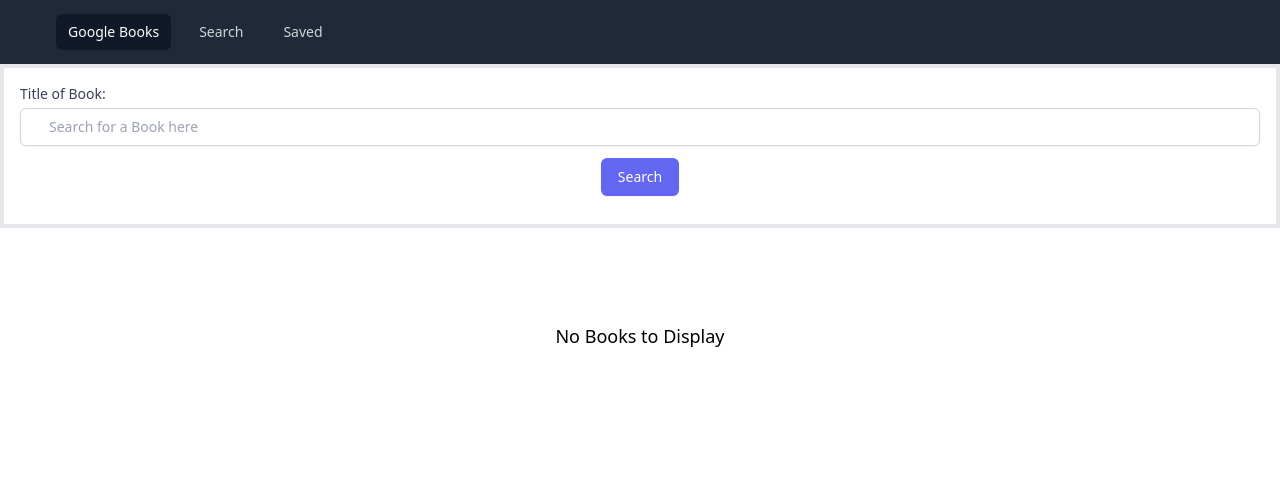
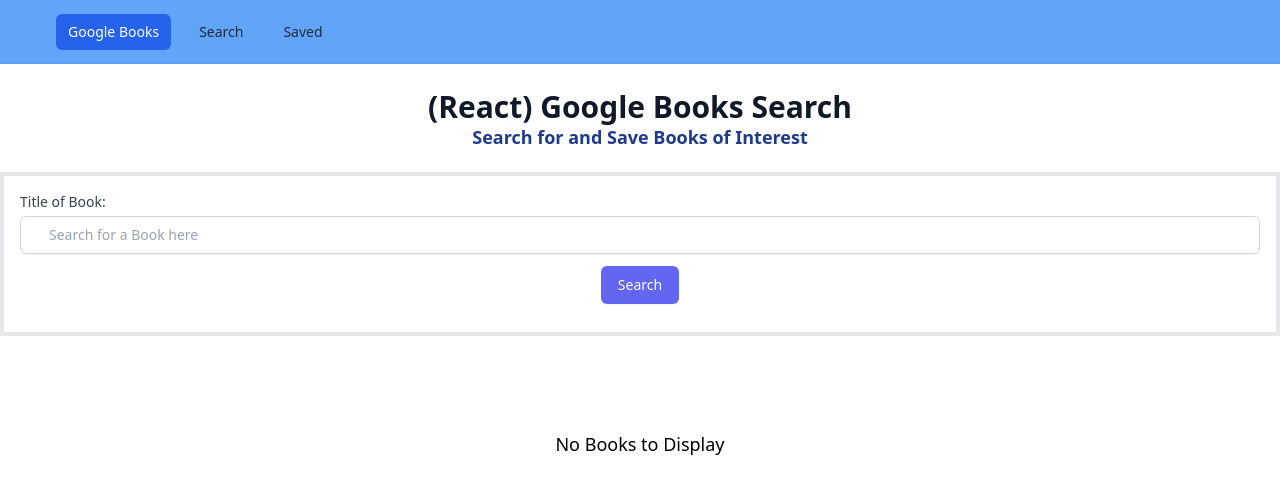
Before and after one commit to falbuna/Google_Books_Search, a React (Create React App) app in the folder client/: page / in a window 1280 px wide. Shown: the top 494 px of the page. Built offline with nearby package versions, Linux system fonts and the light colour scheme.

Commit message:
Added a header to the search and saved pages. Changed the name of button to submit button.

```diff
--- /dev/null
+++ b/client/src/components/Header/index.js
@@ -0,0 +1,18 @@
+import React from "react";
+
+function Header(){
+    return(
+
+<header className="bg-white shadow">
+  <div className="max-w-7xl text-center mx-auto py-6 px-4 sm:px-6 lg:px-8">
+    <h1 className="text-3xl font-bold leading-tight text-gray-900">
+      (React) Google Books Search
+    </h1>
+    <h2 className="text-lg font-bold leading-tight text-blue-900">Search for and Save Books of Interest</h2>
+  </div>
+</header>
+
+    );
+}
+
+export default Header;
--- a/client/src/components/Navbar/index.js
+++ b/client/src/components/Navbar/index.js
@@ -3,7 +3,7 @@
 function Navbar(){
     return(
 
-<nav className="bg-gray-800">
+<nav className="bg-blue-400">
   <div className="max-w-7xl mx-auto px-2 sm:px-6 lg:px-8">
     <div className="relative flex items-center justify-between h-16">
       <div className="flex-1 flex items-center justify-center sm:items-stretch sm:justify-start">
@@ -12,9 +12,9 @@
         </div>
         <div className="hidden sm:block sm:ml-6">
           <div className="flex items-center justify-center space-x-4">
-          <div className="px-3 py-2 rounded-md text-sm font-medium leading-5 text-white bg-gray-900 focus:outline-none focus:text-white focus:bg-gray-700 transition duration-150 ease-in-out">Google Books</div>
-            <a href="/search" className="px-3 py-2 rounded-md text-sm font-medium text-gray-300 hover:text-white hover:bg-gray-700">Search</a>
-            <a href="/saved" className="px-3 py-2 rounded-md text-sm font-medium text-gray-300 hover:text-white hover:bg-gray-700">Saved</a>
+          <div className="px-3 py-2 rounded-md text-sm font-medium leading-5 text-white bg-blue-600 focus:outline-none focus:text-white focus:bg-gray-700 transition duration-150 ease-in-out">Google Books</div>
+            <a href="/search" className="px-3 py-2 rounded-md text-sm font-medium text-gray-800 hover:text-white hover:bg-blue-700">Search</a>
+            <a href="/saved" className="px-3 py-2 rounded-md text-sm font-medium text-gray-800 hover:text-white hover:bg-blue-700">Saved</a>
           </div>
         </div>
       </div>
--- a/client/src/components/SavedBooks/index.js
+++ b/client/src/components/SavedBooks/index.js
@@ -14,10 +14,10 @@
                   <div className="space-y-4">
                     <div className="text-lg leading-6 font-medium space-y-1">
                       <h3>{props.title}</h3>
-                      <p className="text-indigo-400">{props.authors}</p>
+                      <p className="text-blue-700">{props.authors}</p>
                     </div>
                     <div className="text-lg">
-                      <p className="text-gray-600">{props.description}</p>
+                      <p className="text-gray-900">{props.description}</p>
                     </div>
                     <ul className="flex space-x-5">
                       <li>
--- a/client/src/components/Button/index.js
+++ b/client/src/components/SearchButton/index.js
@@ -1,6 +1,6 @@
 import React from "react";
 
-function Button({ onClick }) {
+function SearchButton({ onClick }) {
     return(
         <div className="px-4 py-3 text-center sm:px-6">
         <button onClick={onClick}
@@ -11,4 +11,4 @@
     )
 }
 
-export default Button;
+export default SearchButton;
--- a/client/src/components/SearchedBooks/index.js
+++ b/client/src/components/SearchedBooks/index.js
@@ -28,10 +28,10 @@
                   <div className="space-y-4">
                     <div className="text-lg leading-6 font-medium space-y-1">
                       <h3>{props.title}</h3>
-                      <p className="text-indigo-400">{props.authors}</p>
+                      <p className="text-blue-700">{props.authors}</p>
                     </div>
                     <div className="text-lg">
-                      <p className="text-gray-600">{props.description}</p>
+                      <p className="text-gray-900">{props.description}</p>
                     </div>
                     <ul className="flex space-x-5">
                       <li>
--- a/client/src/pages/Saved.js
+++ b/client/src/pages/Saved.js
@@ -1,6 +1,7 @@
 import React, { useState, useEffect } from "react";
 import API from "../utils/API";
 import SavedBooks from "../components/SavedBooks";
+import Header from "../components/Header";
 
 function Saved(){
 
@@ -25,7 +26,8 @@
     }
 
     return(
-
+  <div>
+    <Header />
     <div className="mx-auto py-12 px-4 max-w-7xl sm:px-6 lg:px-8 lg:py-24">
       <div className="space-y-12 lg:grid lg:grid-cols-1 lg:gap-8 lg:space-y-0">
         <div className="space-y-5 sm:space-y-4">
@@ -46,7 +48,7 @@
         </div>
       </div>
     </div>
-
+</div>
 )
 }
 
--- a/client/src/pages/Search.js
+++ b/client/src/pages/Search.js
@@ -1,8 +1,9 @@
 import React, { useState } from "react";
 import SearchBar from "../components/SearchBar";
-import Button from "../components/Button";
+import SearchButton from "../components/SearchButton";
 import API from "../utils/API";
 import SearchedBooks from "../components/SearchedBooks";
+import Header from "../components/Header";
 
 function Search(){
     const[books, setBooks] = useState([]);
@@ -25,12 +26,13 @@
 
     return(
     <div>
+    <Header />
     <div className="block p-4 border-4">
             <SearchBar
                 value={bookSearch}
                 onChange={handleInputChange}
             />
-            <Button className="object-center"
+            <SearchButton className="object-center"
                 onClick={handleSearch}
             />
     </div>
```
Also changed, not shown: 1 other file (tests, documents, lock files or other folders).
